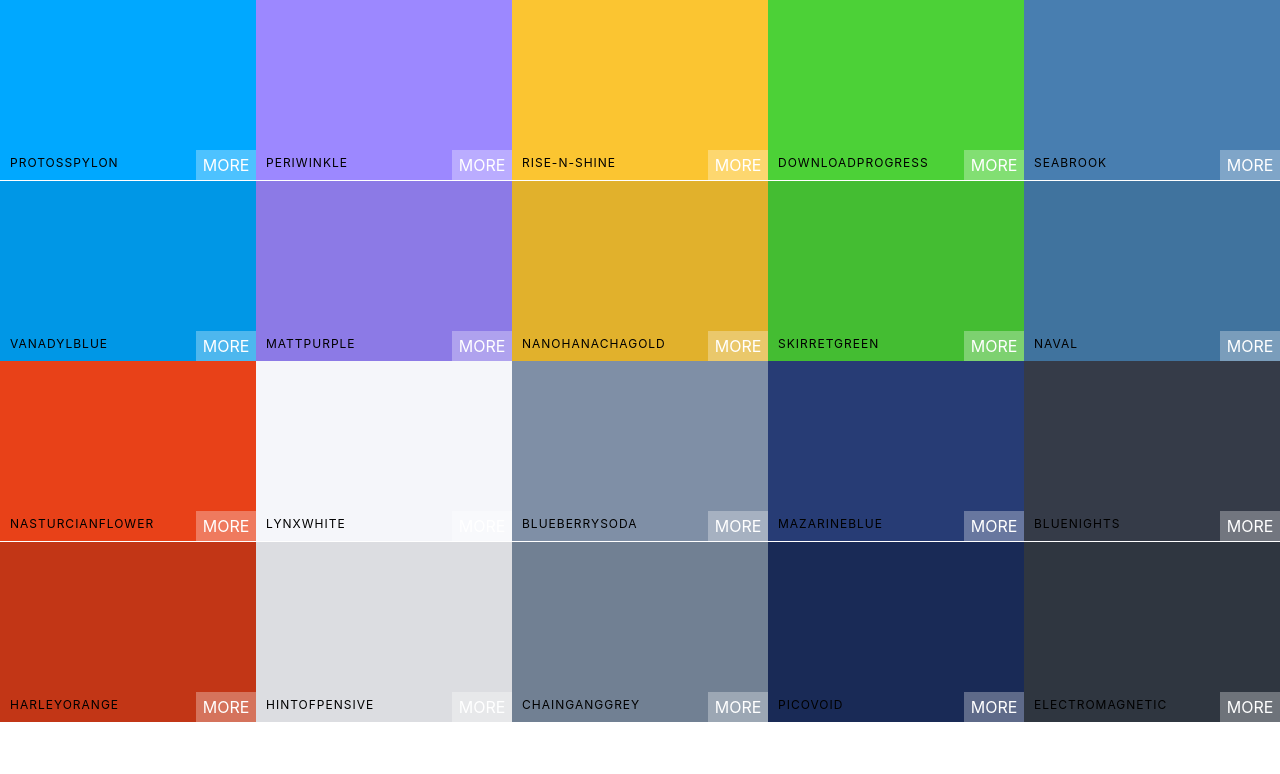
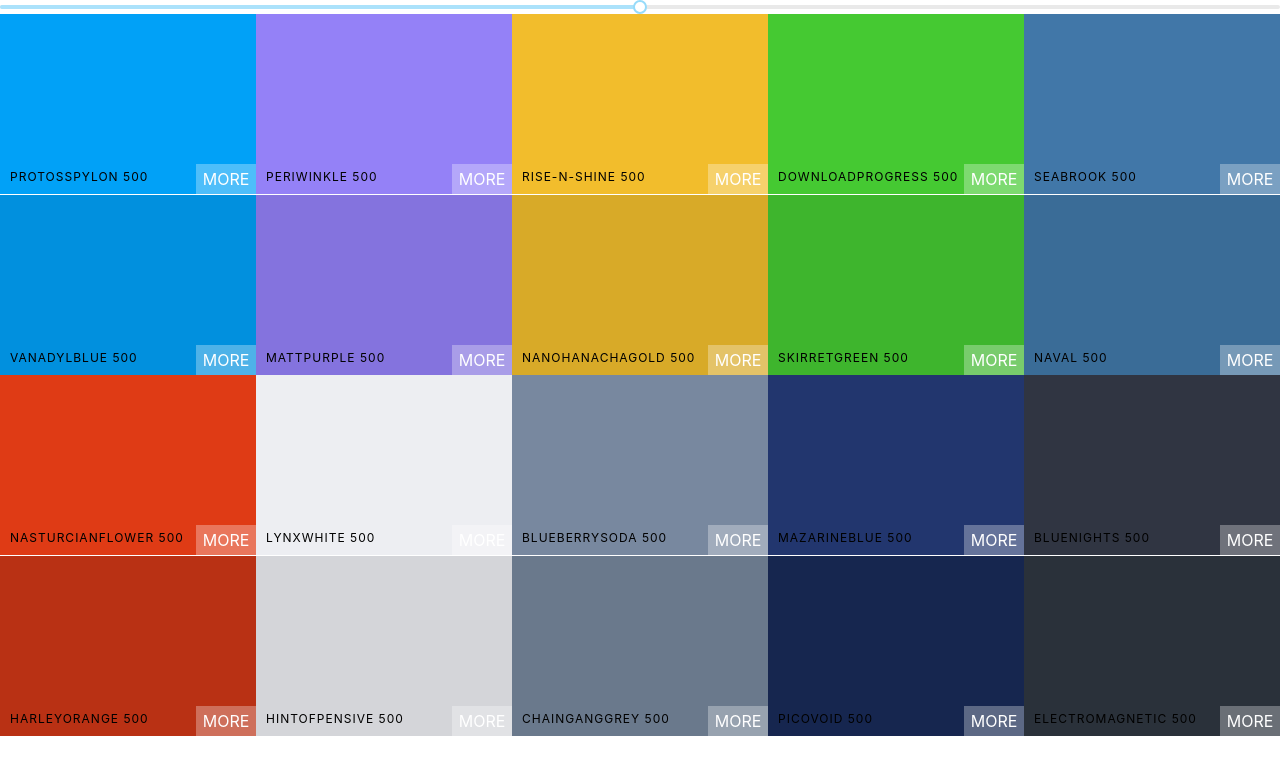
Before and after one commit to josewhitetower/color-app, a React (Create React App) app: page / in a window 1280 px wide. Shown: the top 774 px of the page. Built offline with nearby package versions, Linux system fonts and the light colour scheme.

Commit message:
added unstyled color slider

```diff
--- a/package.json
+++ b/package.json
@@ -4,6 +4,7 @@
   "private": true,
   "dependencies": {
     "chroma-js": "^2.0.6",
+    "rc-slider": "^8.7.1",
     "react": "^16.10.2",
     "react-copy-to-clipboard": "^5.0.1",
     "react-dom": "^16.10.2",
--- a/src/App.js
+++ b/src/App.js
@@ -4,11 +4,10 @@ import seedColors from './seedColors'
 import {generatePalette} from './helpers/colorHelpers'
 
 function App() {
-  console.log(generatePalette(seedColors[2]));
 
   return (
     <div className="App">
-      <Palette {...seedColors[5]}/>
+      <Palette palette={generatePalette(seedColors[5])}/>
     </div>
   );
 }
--- a/src/components/Palette.js
+++ b/src/components/Palette.js
@@ -1,14 +1,22 @@
 import React, { Component } from 'react'
 import ColorBox from './ColorBox'
 import './Palette.css'
+import Slider from "rc-slider";
+import "rc-slider/assets/index.css";
 
 export default class Palette extends Component {
+    state = {
+        level:500
+    }
+
+    changeLevel = (level) => this.setState({level})
     render() {
-        const colorBoxes = this.props.colors.map(color => {
-            return <ColorBox background={color.color} name={color.name}/>
+        const colorBoxes = this.props.palette.colors[this.state.level].map(color => {
+            return <ColorBox background={color.hex} name={color.name}/>
         })
         return (
             <div className="Palette">
+                <Slider defaultValue={this.state.level} min={100} max={900} step={100} onAfterChange={this.changeLevel}/>
                 <div className="Palette-colors">
                     {colorBoxes}
                 </div>
```
Also changed, not shown: 1 other file (tests, documents, lock files or other folders).
